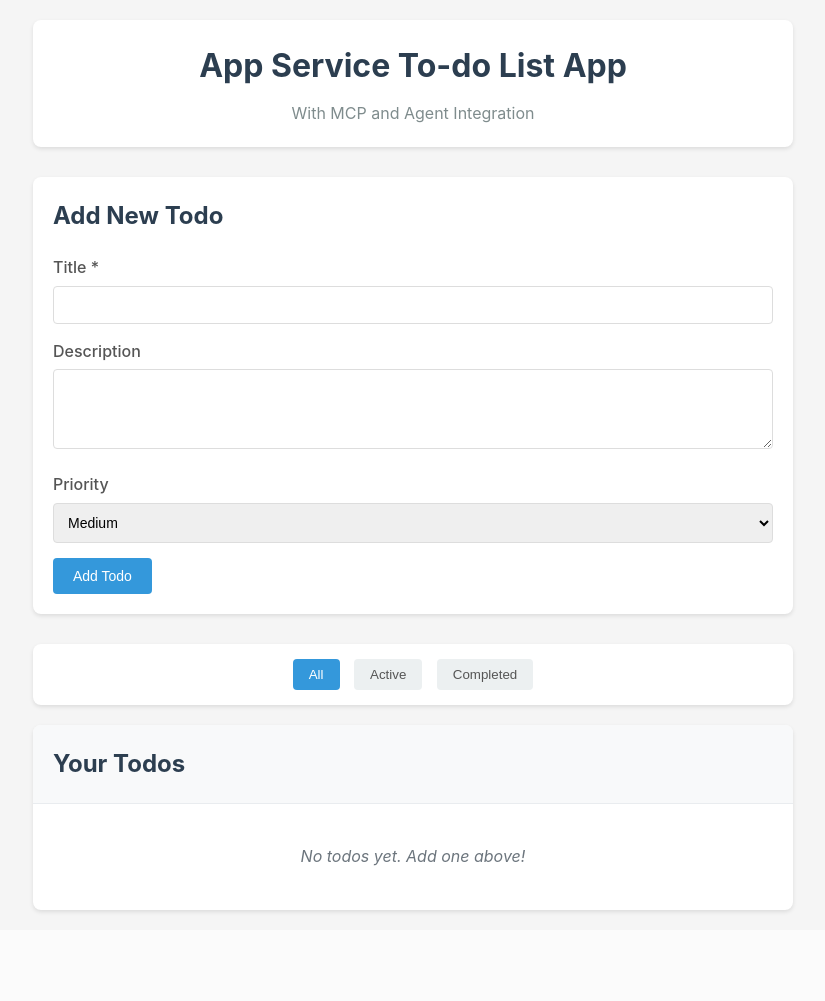
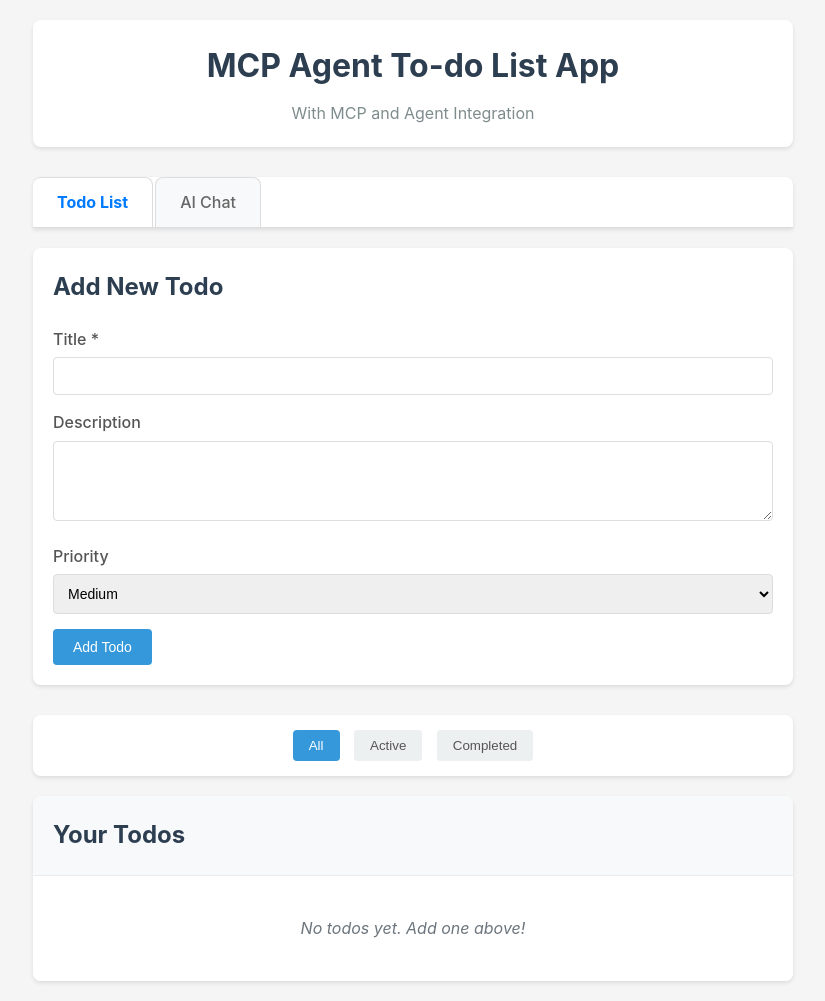
Before and after one commit to seligj95/app-service-python-todo-mcp-agent, a FastAPI app: page / in a window 1280 px wide. Shown: the whole page, without its empty margins (227-1052 px from the left). Before the commit the page ends 913 px from the top, so only its background shows below. Run offline with FastAPI, Linux system fonts and the light colour scheme; data that the repository does not hold is empty.

Commit message:
added chat to UI and agent flow but chat not working

```diff
--- a/main.py
+++ b/main.py
@@ -1,5 +1,5 @@
 """
-Todo MCP Server with FastAPI - Azure Ready
+Todo MCP Server with FastAPI and Azure AI Foundry Chat - Azure Ready
 """
 from fastapi import FastAPI, HTTPException, Request
 from fastapi.middleware.cors import CORSMiddleware
@@ -7,10 +7,24 @@ from fastapi.staticfiles import StaticFiles
 from fastapi.templating import Jinja2Templates
 from fastapi.responses import HTMLResponse
 from pydantic import BaseModel
-from typing import Any, Dict, Optional
+from typing import Any, Dict, Optional, List
 import logging
 from contextlib import asynccontextmanager
 from datetime import datetime
+import os
+import uuid
+import json
+import asyncio
+
+# Azure AI imports (will be imported only when needed to avoid startup issues)
+try:
+    from azure.ai.projects import AIProjectClient
+    from azure.ai.agents.models import MessageTextContent, ListSortOrder, McpTool
+    from azure.identity import DefaultAzureCredential
+    AZURE_AI_AVAILABLE = True
+except ImportError:
+    AZURE_AI_AVAILABLE = False
+    logging.warning("Azure AI packages not available. Chat functionality will be disabled.")
 
 # Configure logging
 logging.basicConfig(level=logging.INFO)
@@ -36,12 +50,184 @@ class Todo(BaseModel):
     priority: str = "medium"
     created_at: Optional[str] = None
 
-# Simple in-memory storage for todos
+class ChatMessage(BaseModel):
+    message: str
+    session_id: str
+
+class ChatSession(BaseModel):
+    session_id: str
+    thread_id: Optional[str] = None
+    agent_id: Optional[str] = None
+
+# Simple in-memory storage for todos and chat sessions
 todos_storage: Dict[int, Todo] = {}
 next_id = 1
+chat_sessions: Dict[str, ChatSession] = {}
 
 def get_current_time() -> str:
     return datetime.now().isoformat()
+
+# Azure AI Foundry Chat Service
+class AzureAIFoundryService:
+    def __init__(self):
+        self.project_client = None
+        self.mcp_server_url = None
+        self.initialized = False
+
+    async def initialize(self):
+        """Initialize Azure AI Foundry connection"""
+        if not AZURE_AI_AVAILABLE:
+            logger.warning("Azure AI packages not available")
+            return False
+
+        try:
+            # Get configuration from environment
+            project_endpoint = os.getenv('AZURE_AI_PROJECT_ENDPOINT')
+            model_deployment_name = os.getenv('AZURE_AI_MODEL_DEPLOYMENT_NAME', 'gpt-4-1106-preview')
+            app_service_url = os.getenv('AZURE_APP_SERVICE_URL', 'http://localhost:8000')
+
+            if not project_endpoint:
+                logger.warning("AZURE_AI_PROJECT_ENDPOINT not configured")
+                return False
+
+            # Initialize Azure AI Project Client with managed identity
+            credential = DefaultAzureCredential()
+            self.project_client = AIProjectClient(
+                endpoint=project_endpoint,
+                credential=credential
+            )
+
+            # Set MCP server URL to point to our own app
+            self.mcp_server_url = f"{app_service_url}/mcp/stream"
+            self.model_deployment_name = model_deployment_name
+
+            logger.info(f"Azure AI Foundry initialized with endpoint: {project_endpoint}")
+            logger.info(f"MCP Server URL: {self.mcp_server_url}")
+
+            self.initialized = True
+            return True
+
+        except Exception as e:
+            logger.error(f"Failed to initialize Azure AI Foundry: {e}")
+            return False
+
+    async def create_agent(self) -> Optional[str]:
+        """Create an Azure AI Foundry agent with MCP tools"""
+        if not self.initialized or not self.project_client:
+            return None
+
+        try:
+            # Create MCP tool configuration
+            mcp_tool = McpTool(
+                server_label="todo-mcp-server",
+                server_url=self.mcp_server_url,
+                allowed_tools=[]  # Allow all tools
+            )
+
+            # Create agent
+            agent = self.project_client.agents.create_agent(
+                model=self.model_deployment_name,
+                name="todo-mcp-agent",
+                instructions=(
+                    "You are a helpful AI assistant that manages todo items. "
+                    "Use the provided MCP tools to help users create, read, update, and delete todos. "
+                    "Be conversational and helpful. When users ask about todos, use the appropriate tools "
+                    "to perform the requested actions. Always confirm what actions you've taken."
+                ),
+                tools=mcp_tool.definitions
+            )
+
+            logger.info(f"Created agent with ID: {agent.id}")
+            return agent.id
+
+        except Exception as e:
+            logger.error(f"Failed to create agent: {e}")
+            return None
+
+    async def create_thread(self) -> Optional[str]:
+        """Create a new conversation thread"""
+        if not self.initialized or not self.project_client:
+            return None
+
+        try:
+            thread = self.project_client.agents.threads.create()
+            logger.info(f"Created thread with ID: {thread.id}")
+            return thread.id
+
+        except Exception as e:
+            logger.error(f"Failed to create thread: {e}")
+            return None
+
+    async def send_message(self, thread_id: str, agent_id: str, message: str) -> Dict[str, Any]:
+        """Send a message and get response from the agent"""
+        if not self.initialized or not self.project_client:
+            return {"error": "Azure AI Foundry not initialized"}
+
+        try:
+            # Create message
+            message_obj = self.project_client.agents.messages.create(
+                thread_id=thread_id,
+                role="user",
+                content=message
+            )
+
+            # Create and run
+            run = self.project_client.agents.runs.create(
+                thread_id=thread_id,
+                agent_id=agent_id
+            )
+
+            # Wait for completion and handle tool approvals
+            tool_calls = []
+            while run.status in ["queued", "in_progress", "requires_action"]:
+                await asyncio.sleep(1)
+                run = self.project_client.agents.runs.get(thread_id=thread_id, run_id=run.id)
+
+                if run.status == "requires_action":
+                    # Auto-approve all tool calls for now
+                    if hasattr(run.required_action, 'submit_tool_approval'):
+                        tool_approvals = []
+                        for tool_call in run.required_action.submit_tool_approval.tool_calls:
+                            tool_calls.append({
+                                "tool_name": tool_call.function.name if hasattr(tool_call, 'function') else "unknown",
+                                "description": f"Tool call: {tool_call.id}"
+                            })
+                            tool_approvals.append({
+                                "tool_call_id": tool_call.id,
+                                "approve": True
+                            })
+
+                        if tool_approvals:
+                            self.project_client.agents.runs.submit_tool_outputs(
+                                thread_id=thread_id,
+                                run_id=run.id,
+                                tool_approvals=tool_approvals
+                            )
+
+            # Get the response
+            messages = self.project_client.agents.messages.list(
+                thread_id=thread_id,
+                order=ListSortOrder.DESC,
+                limit=1
+            )
+
+            if messages and messages.data:
+                latest_message = messages.data[0]
+                if latest_message.role == "assistant" and latest_message.text_messages:
+                    response_text = latest_message.text_messages[0].text.value
+                    return {
+                        "response": response_text,
+                        "tool_calls": tool_calls
+                    }
+
+            return {"response": "I'm sorry, I couldn't process your request.", "tool_calls": []}
+
+        except Exception as e:
+            logger.error(f"Failed to send message: {e}")
+            return {"error": f"Failed to process message: {str(e)}"}
+
+# Initialize Azure AI Foundry service
+ai_foundry_service = AzureAIFoundryService()
 
 # MCP Server Class
 class MCPServer:
@@ -371,14 +557,18 @@ templates = Jinja2Templates(directory="templates")
 
 @asynccontextmanager
 async def lifespan(app: FastAPI):
-    logger.info("Starting Todo MCP FastAPI Server")
+    logger.info("Starting Todo MCP FastAPI Server with Azure AI Foundry Chat")
+
+    # Initialize Azure AI Foundry
+    await ai_foundry_service.initialize()
+
     yield
     logger.info("Shutting down Todo MCP FastAPI Server")
 
 # Create FastAPI app
 app = FastAPI(
-    title="Todo MCP Server",
-    description="Model Context Protocol server for todo management",
+    title="Todo MCP Server with Azure AI Foundry Chat",
+    description="Model Context Protocol server for todo management with AI chat integration",
     version="1.0.0",
     lifespan=lifespan
 )
@@ -400,10 +590,20 @@ async def root(request: Request):
     """Serve the main todo list page"""
     return templates.TemplateResponse("index.html", {"request": request})
 
+@app.get("/chat", response_class=HTMLResponse)
+async def chat_page(request: Request):
+    """Serve the chat interface page"""
+    return templates.TemplateResponse("chat.html", {"request": request})
+
 @app.get("/health")
 async def health():
     """Health check endpoint"""
-    return {"status": "healthy", "todos_count": len(todos_storage)}
+    return {
+        "status": "healthy",
+        "todos_count": len(todos_storage),
+        "azure_ai_available": AZURE_AI_AVAILABLE,
+        "ai_foundry_initialized": ai_foundry_service.initialized
+    }
 
 @app.get("/tools")
 async def list_tools():
@@ -503,6 +703,67 @@ async def delete_todo_api(todo_id: int):
 
     deleted_todo = todos_storage.pop(todo_id)
     return {"message": "Todo deleted successfully", "deleted_todo": deleted_todo.dict()}
+
+# Chat API endpoints
+@app.post("/api/chat/session")
+async def create_chat_session():
+    """Create a new chat session"""
+    if not ai_foundry_service.initialized:
+        raise HTTPException(status_code=503, detail="Azure AI Foundry service not available")
+
+    try:
+        session_id = str(uuid.uuid4())
+
+        # Create agent and thread
+        agent_id = await ai_foundry_service.create_agent()
+        thread_id = await ai_foundry_service.create_thread()
+
+        if not agent_id or not thread_id:
+            raise HTTPException(status_code=500, detail="Failed to create chat session")
+
+        # Store session
+        chat_sessions[session_id] = ChatSession(
+            session_id=session_id,
+            thread_id=thread_id,
+            agent_id=agent_id
+        )
+
+        return {"session_id": session_id}
+
+    except Exception as e:
+        logger.error(f"Failed to create chat session: {e}")
+        raise HTTPException(status_code=500, detail="Failed to create chat session")
+
+@app.post("/api/chat/message")
+async def send_chat_message(chat_data: ChatMessage):
+    """Send a message to the AI agent"""
+    if not ai_foundry_service.initialized:
+        raise HTTPException(status_code=503, detail="Azure AI Foundry service not available")
+
+    session_id = chat_data.session_id
+    message = chat_data.message
+
+    if session_id not in chat_sessions:
+        raise HTTPException(status_code=404, detail="Chat session not found")
+
+    session = chat_sessions[session_id]
+
+    try:
+        # Send message to Azure AI Foundry
+        result = await ai_foundry_service.send_message(
+            thread_id=session.thread_id,
+            agent_id=session.agent_id,
+            message=message
+        )
+
+        if "error" in result:
+            raise HTTPException(status_code=500, detail=result["error"])
+
+        return result
+
+    except Exception as e:
+        logger.error(f"Failed to send chat message: {e}")
+        raise HTTPException(status_code=500, detail="Failed to process chat message")
 
 # MCP Streamable HTTP Endpoints
 @app.get("/mcp/stream")
--- a/requirements.txt
+++ b/requirements.txt
@@ -4,3 +4,6 @@ pydantic==2.5.0
 httpx==0.25.2
 jinja2==3.1.2
 python-multipart==0.0.6
+azure-ai-projects==1.0.0b12
+azure-ai-agents==1.1.0b2
+azure-identity==1.21.0
--- a/static/css/style.css
+++ b/static/css/style.css
@@ -204,6 +200,7 @@ select.form-control {
     border-radius: 8px;
     box-shadow: 0 2px 4px rgba(0,0,0,0.1);
     overflow: hidden;
+    margin-top: 20px;
 }
 
 .todo-list-section h2 {
@@ -315,6 +335,220 @@ select.form-control {
     text-align: center;
     color: #6c757d;
     font-style: italic;
+    background: white;
+}
+
+/* Chat Interface */
+.chat-container {
+    background: white;
+    border-radius: 0 0 8px 8px;
+    box-shadow: 0 2px 4px rgba(0,0,0,0.1);
+    height: 600px;
+    display: flex;
+    flex-direction: column;
+}
+
+.chat-messages {
+    flex: 1;
+    padding: 20px;
+    overflow-y: auto;
+    border-bottom: 1px solid #e9ecef;
+}
+
+.chat-messages .message {
+    margin-bottom: 15px;
+    max-width: 80%;
+    position: relative;
+    top: auto;
+    right: auto;
+    min-width: auto;
+    animation: none;
+    padding: 12px 16px;
+    border-radius: 18px;
+}
+
+.chat-messages .message.user-message {
+    margin-left: auto;
+    background-color: #007bff;
+    color: white;
+    border-radius: 18px 18px 4px 18px;
+}
+
+.chat-messages .message.assistant-message {
+    margin-right: auto;
+    background-color: #f8f9fa;
+    color: #333;
+    border-radius: 18px 18px 18px 4px;
+    border: 1px solid #e9ecef;
+}
+
+.chat-messages .message.tool-call-message {
+    margin-right: auto;
+    background-color: #fff3cd;
+    color: #856404;
+    border-radius: 8px;
+    border: 1px solid #ffeaa7;
+    font-size: 14px;
+}
+
+.chat-messages .message.error-message {
+    background-color: #f8d7da;
+    color: #721c24;
+    border: 1px solid #f5c6cb;
+}
+
+.message-content {
+    margin-bottom: 4px;
+}
+
+.message-time {
+    font-size: 11px;
+    opacity: 0.7;
+    text-align: right;
+}
+
+.chat-messages .message.user-message .message-time {
+    color: rgba(255,255,255,0.8);
+}
+
+.chat-input-container {
+    padding: 20px;
+    background-color: #f8f9fa;
+    border-radius: 0 0 8px 8px;
+}
+
+.chat-form {
+    display: flex;
+    gap: 10px;
+    align-items: flex-end;
+}
+
+.input-group {
+    display: flex;
+    flex: 1;
+    gap: 10px;
+    align-items: center;
+}
+
+.chat-input {
+    flex: 1;
+    padding: 12px 16px;
+    border: 1px solid #ddd;
+    border-radius: 20px;
+    font-size: 14px;
+    outline: none;
+    resize: none;
+    min-height: 44px;
+    max-height: 120px;
+}
+
+.chat-input:focus {
+    border-color: #007bff;
+    box-shadow: 0 0 0 2px rgba(0,123,255,0.25);
+}
+
+.send-button {
+    padding: 12px 20px;
+    background-color: #007bff;
+    color: white;
+    border: none;
+    border-radius: 20px;
+    cursor: pointer;
+    font-weight: 500;
+    transition: background-color 0.3s;
+    min-width: 80px;
+    display: flex;
+    align-items: center;
+    justify-content: center;
+}
+
+.send-button:hover:not(:disabled) {
+    background-color: #0056b3;
+}
+
+.send-button:disabled {
+    background-color: #6c757d;
+    cursor: not-allowed;
+}
+
+.spinner {
+    width: 16px;
+    height: 16px;
+    border: 2px solid #ffffff;
+    border-top: 2px solid transparent;
+    border-radius: 50%;
+    animation: spin 1s linear infinite;
+}
+
+@keyframes spin {
+    0% { transform: rotate(0deg); }
+    100% { transform: rotate(360deg); }
+}
+
+.status-indicator {
+    padding: 8px 20px;
+    background-color: #e9ecef;
+    border-top: 1px solid #dee2e6;
+    font-size: 12px;
+    text-align: center;
+}
+
+.status-text {
+    color: #6c757d;
+}
+
+.status-connected {
+    color: #28a745;
+}
+
+.status-processing {
+    color: #ffc107;
+}
+
+.status-error {
+    color: #dc3545;
+}
+
+/* Navigation Tabs */
+.navigation-tabs {
+    display: flex;
+    margin-bottom: 20px;
+    border-bottom: 1px solid #ddd;
+    background: white;
+    border-radius: 8px 8px 0 0;
+    box-shadow: 0 2px 4px rgba(0,0,0,0.1);
+}
+
+.nav-tab {
+    padding: 12px 24px;
+    background-color: #f8f9fa;
+    border: 1px solid #ddd;
+    border-bottom: none;
+    cursor: pointer;
+    text-decoration: none;
+    color: #666;
+    font-weight: 500;
+    transition: all 0.3s;
+    border-radius: 8px 8px 0 0;
+    margin-right: 2px;
+}
+
+.nav-tab:first-child {
+    border-left: none;
+}
+
+.nav-tab.active {
+    background-color: white;
+    color: #007bff;
+    font-weight: bold;
+    border-color: #ddd;
+    position: relative;
+    z-index: 1;
+}
+
+.nav-tab:hover:not(.active) {
+    background-color: #e9ecef;
+    color: #495057;
 }
 
 /* Navigation */
--- a/static/js/todo.js
+++ b/static/js/todo.js
@@ -176,17 +176,25 @@ class TodoApp {
 
         todoItems.forEach(item => {
             const isCompleted = item.classList.contains('completed');
+            let shouldShow = false;
 
             switch(filter) {
                 case 'all':
-                    item.style.display = 'block';
+                    shouldShow = true;
                     break;
                 case 'active':
-                    item.style.display = isCompleted ? 'none' : 'block';
+                    shouldShow = !isCompleted;
                     break;
                 case 'completed':
-                    item.style.display = isCompleted ? 'block' : 'none';
+                    shouldShow = isCompleted;
                     break;
+            }
+
+            // Use CSS class instead of inline styles to maintain layout consistency
+            if (shouldShow) {
+                item.classList.remove('hidden');
+            } else {
+                item.classList.add('hidden');
             }
         });
     }
@@ -274,15 +282,23 @@ class TodoApp {
         messageEl.className = `message message-${type}`;
         messageEl.textContent = message;
 
-        // Insert at top of page
-        document.body.insertBefore(messageEl, document.body.firstChild);
+        // Insert after the navigation tabs but before the main content
+        const navTabs = document.querySelector('.navigation-tabs');
+        const container = document.querySelector('.container');
 
-        // Auto-remove after 3 seconds
+        if (navTabs && navTabs.nextElementSibling) {
+            container.insertBefore(messageEl, navTabs.nextElementSibling);
+        } else {
+            // Fallback: insert at the beginning of container
+            container.insertBefore(messageEl, container.firstChild);
+        }
+
+        // Auto-remove after 4 seconds
         setTimeout(() => {
             if (messageEl.parentNode) {
                 messageEl.remove();
             }
-        }, 3000);
+        }, 4000);
     }
 }
 
--- a/templates/index.html
+++ b/templates/index.html
@@ -10,8 +10,14 @@
     <div class="container">
         <!-- Header -->
         <div class="header">
-            <h1>App Service To-do List App</h1>
+            <h1>MCP Agent To-do List App</h1>
             <p>With MCP and Agent Integration</p>
+        </div>
+
+        <!-- Navigation Tabs -->
+        <div class="navigation-tabs">
+            <a href="/" class="nav-tab active">Todo List</a>
+            <a href="/chat" class="nav-tab">AI Chat</a>
         </div>
 
         <!-- Add Todo Section -->
```
Also changed, not shown: other parts of static/css/style.css (+73 -22 lines), 1 other file.
